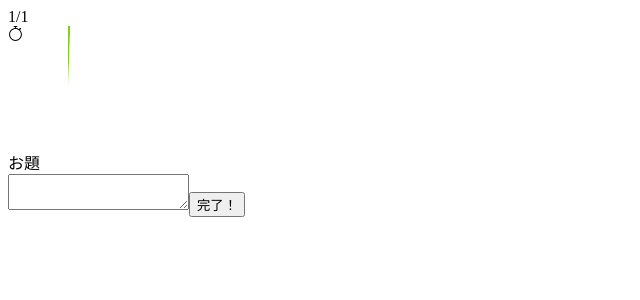
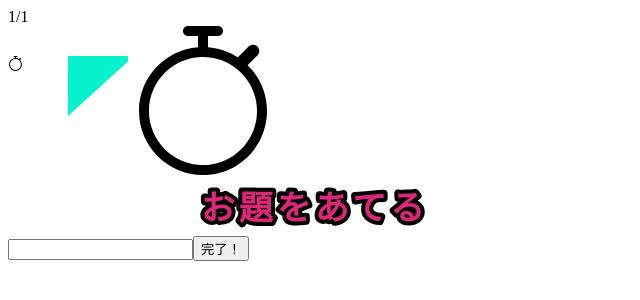
Before and after one commit to saezuri510/hackz-katayaburi, a Next.js app: page /answer in a window 1280 px wide. Shown: the top 300 px of the page, without its empty margins (0-640 px from the left). Built offline with nearby package versions, Linux system fonts and the light colour scheme.

Commit message:
feat: Timerを改善しました

```diff
--- a/src/components/icons/CircularProgress/index.tsx
+++ b/src/components/icons/CircularProgress/index.tsx
@@ -1,11 +1,26 @@
-interface CircularProgressPercentage {
-  count: number;
-}
+import { useEffect, useState } from "react";
 
-function CircularProgress({ count }: CircularProgressPercentage) {
+export const CircularProgress = () => {
+  const [count, setCount] = useState(0);
+
+  useEffect(() => {
+    const timer = setInterval(() => {
+      setCount((prev) => {
+        if (count <= 1199) {
+          return prev + 1;
+        }
+        return prev;
+      });
+    }, 50);
+    return () => {
+      clearInterval(timer);
+    };
+  }, [count]);
+
   const radius = 50;
   const circumference = 2 * Math.PI * radius;
   const offset = (count / 1200) * circumference;
+
   return (
     <svg
       className="absolute left-[15px] top-[22px] z-[-1] rounded-full border border-black"
@@ -23,7 +38,7 @@ function CircularProgress({ count }: CircularProgressPercentage) {
         cy="60"
         fill="transparent"
         r={radius}
-        stroke={count > 899 ? "rgb(253 224 71)" : "rgb(132 204 22)"}
+        stroke={count > 899 ? "rgb(253 224 71)" : "rgb(7 241 205)"}
         strokeDasharray={circumference}
         strokeDashoffset={circumference - offset}
         strokeWidth="100"
@@ -31,6 +46,4 @@ function CircularProgress({ count }: CircularProgressPercentage) {
       />
     </svg>
   );
-}
-
-export default CircularProgress;
+};
--- a/src/components/layouts/Timer/index.tsx
+++ b/src/components/layouts/Timer/index.tsx
@@ -1,15 +1,11 @@
 import Image from "next/image";
 
-import CircularProgress from "@/components/icons/CircularProgress";
+import { CircularProgress } from "@/components/icons/CircularProgress";
 
-type Props = {
-  count: number;
-};
-
-export const Timer = ({ count }: Props) => {
+export const Timer = () => {
   return (
     <div className="relative h-[150px] w-[150px]">
-      <CircularProgress count={count} />
+      <CircularProgress />
       <Image
         alt="lap-timer-frame"
         className="absolute"
--- a/src/components/pages/Answer/index.tsx
+++ b/src/components/pages/Answer/index.tsx
@@ -1,46 +1,29 @@
-import React, { useEffect, useState } from "react";
-
-import CircularProgress from "@/components/icons/CircularProgress";
+import { FrameText } from "@/components/icons/FrameText";
 import { GameFrame } from "@/components/layouts/GameFrame";
 import { MainLayout } from "@/components/layouts/MainLayout";
 import NumberPeople from "@/components/layouts/NumberPeople";
+import { Timer } from "@/components/layouts/Timer";
+import { PopButton } from "@/components/ui/domain/PopButton";
+import { PopInput } from "@/components/ui/domain/PopInput";
 
-export function AnswerPage() {
-  const [count, SetCount] = useState(0);
-
-  useEffect(() => {
-    const timer = setInterval(() => {
-      SetCount((prev) => {
-        if (prev <= 60) {
-          return prev + 1;
-        }
-        return prev;
-      });
-    }, 1000);
-    return () => {
-      clearInterval(timer);
-    };
-  }, [count]);
-
+export const AnswerPage = () => {
   return (
     <MainLayout>
       <GameFrame>
-        <div>
-          <div className="m-5 flex justify-between">
+        <>
+          <div className="flex w-[768px] justify-between">
             <NumberPeople />
-            <CircularProgress count={count} />
+            <Timer />
           </div>
-          <div className="m-5 flex h-2/3 flex-col items-center">
-            <div className="text-center font-mono text-2xl">お題</div>
-            <textarea className="m-5 h-full w-full rounded-md outline-none" />
-            <button className="ms-1 h-20 w-32 rounded-md border-2 bg-white drop-shadow-lg">
-              完了！
-            </button>
+          <div className="flex flex-col items-center justify-center space-y-[16px] pb-[64px]">
+            <FrameText text="お題をあてる" />
+            <div className="flex justify-center">
+              <PopInput className="h-[40px] w-[400px]" type="text" />
+              <PopButton className="ml-[8px] w-32 drop-shadow-lg">完了！</PopButton>
+            </div>
           </div>
-        </div>
+        </>
       </GameFrame>
     </MainLayout>
   );
-}
-
-export default AnswerPage;
+};
--- a/src/components/ui/domain/PopInput/index.tsx
+++ b/src/components/ui/domain/PopInput/index.tsx
@@ -2,12 +2,8 @@ import { ComponentProps, forwardRef } from "react";
 
 import { cn } from "@/utils/cn";
 
-type Props = {
-  placeholder: string;
-} & Omit<ComponentProps<"input">, "placeholder">;
-
-export const PopInput = forwardRef<HTMLInputElement, Props>(
-  ({ className, placeholder, type = "text", ...rest }, forwardRef): JSX.Element => {
+export const PopInput = forwardRef<HTMLInputElement, ComponentProps<"input">>(
+  ({ className, type = "text", ...rest }, forwardRef): JSX.Element => {
     return (
       <input
         ref={forwardRef}
@@ -15,7 +11,6 @@ export const PopInput = forwardRef<HTMLInputElement, Props>(
           "cursor-text rounded-[3px] border-[1px] border-white/[.7] bg-white/[.3] px-[4px] text-[20px] text-white/[.8] placeholder-white/[.8] outline-none focus:border-white focus:bg-white/[.1] focus:text-white",
           className,
         )}
-        placeholder={placeholder}
         type={type}
         {...rest}
       />
```
Also changed, not shown: src/components/pages/Theme/index.tsx (+1 -18 lines).
